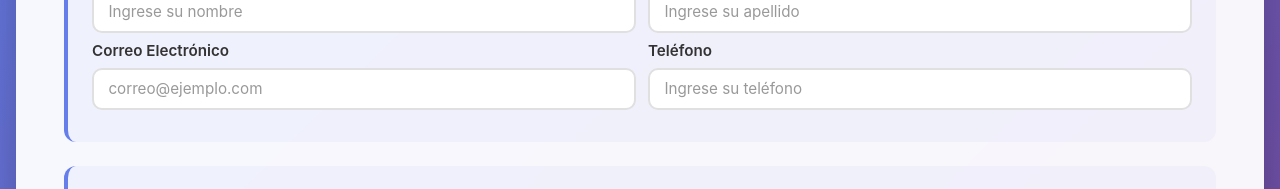
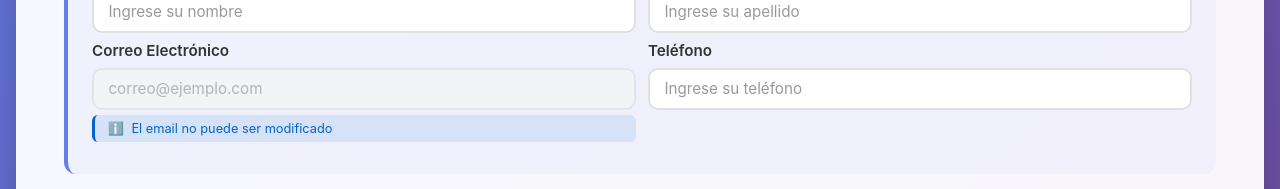
Before and after one commit to nazacisneros/ttps-spring-angular, an Angular app in the folder frontend/mascotas-perdidas/: page /perfil in a window 1280 px wide. Shown: the part 291-480 px from the top of the page. Built offline with nearby package versions, Linux system fonts and the light colour scheme; no server answers; sample sign-in values are in the browser's storage.

Commit message:
[FIX]: se modificó el response del usuario para cuando se edita la información propia.

```diff
--- a/frontend/mascotas-perdidas/src/app/models/usuario-perfil.model.ts
+++ b/frontend/mascotas-perdidas/src/app/models/usuario-perfil.model.ts
@@ -4,6 +4,7 @@ export interface UsuarioPerfil {
   apellido: string;
   email: string;
   telefono: string;
+  esAdmin: boolean;
   barrioId?: number;
   barrioNombre?: string;
   ciudadId?: number;
--- a/frontend/mascotas-perdidas/src/app/pages/registro/registro.component.css
+++ b/frontend/mascotas-perdidas/src/app/pages/registro/registro.component.css
@@ -249,6 +249,32 @@ select.ng-invalid.ng-touched:focus {
   margin-right: 0.25rem;
 }
 
+/* Mensaje informativo */
+.info-message {
+  color: #0066cc;
+  font-size: 0.8rem;
+  margin-top: 0.3rem;
+  padding: 0.4rem 0.8rem;
+  background: rgba(0, 102, 204, 0.1);
+  border-left: 3px solid #0066cc;
+  border-radius: 6px;
+  animation: slideIn 0.3s ease-out;
+}
+
+.info-message::before {
+  content: 'ℹ️ ';
+  margin-right: 0.25rem;
+}
+
+/* Input deshabilitado o readonly */
+input[readonly],
+input:disabled,
+select:disabled {
+  background-color: #f5f5f5;
+  cursor: not-allowed;
+  opacity: 0.7;
+}
+
 /* Error del servidor */
 .server-error {
   background: rgba(220, 53, 69, 0.1);
--- a/frontend/mascotas-perdidas/src/app/pages/registro/registro.component.html
+++ b/frontend/mascotas-perdidas/src/app/pages/registro/registro.component.html
@@ -31,10 +31,13 @@
       <div class="form-row">
         <div class="form-group">
           <label for="email">Correo Electrónico</label>
-          <input id="email" formControlName="email" placeholder="correo@ejemplo.com" type="email">
+          <input id="email" formControlName="email" placeholder="correo@ejemplo.com" type="email" [attr.readonly]="editMode ? true : null">
           <div *ngIf="registerForm.get('email')?.invalid && registerForm.get('email')?.touched" class="error">
             <span *ngIf="registerForm.get('email')?.errors?.['required']">El email es obligatorio</span>
             <span *ngIf="registerForm.get('email')?.errors?.['email']">Formato de email inválido</span>
+          </div>
+          <div *ngIf="editMode" class="info-message">
+            <span>El email no puede ser modificado</span>
           </div>
         </div>
 
--- a/frontend/mascotas-perdidas/src/app/pages/registro/registro.component.ts
+++ b/frontend/mascotas-perdidas/src/app/pages/registro/registro.component.ts
@@ -48,12 +48,19 @@ export class RegistroComponent implements OnInit {
   ngOnInit() {
     if (this.route.snapshot.url[0]?.path === 'perfil') {
       this.editMode = true;
+      // En modo edición, el email no se puede cambiar
+      this.registerForm.get('email')?.disable();
+      // Los campos de ubicación son opcionales en edición
       this.registerForm.get('telefono')?.clearValidators();
       this.registerForm.get('barrio')?.clearValidators();
       this.registerForm.get('ciudad')?.clearValidators();
       this.registerForm.get('telefono')?.updateValueAndValidity();
       this.registerForm.get('barrio')?.updateValueAndValidity();
       this.registerForm.get('ciudad')?.updateValueAndValidity();
+    } else {
+      // En modo registro, el password es obligatorio
+      this.registerForm.get('password')?.setValidators([Validators.required]);
+      this.registerForm.get('password')?.updateValueAndValidity();
     }
 
     this.ciudadService.getCiudades().subscribe(ciudades => {
@@ -103,19 +110,41 @@ export class RegistroComponent implements OnInit {
       const payload: any = {
         nombre: this.registerForm.value.nombre,
         apellido: this.registerForm.value.apellido,
-        telefono: this.registerForm.value.telefono,
+        telefono: this.registerForm.value.telefono || '',
         barrioId: this.registerForm.value.barrio || null
       };
 
       this.authService.updateProfile(payload)
         .subscribe({
-          next: () => {
-            console.log('Perfil actualizado');
-            this.loadUserData();
+          next: (response) => {
+            console.log('Perfil actualizado correctamente', response);
+            // Actualizar el usuario en el servicio de autenticación
+            this.authService.refreshUserData();
+            alert('Perfil actualizado exitosamente');
+            // Redirigir al home
+            this.router.navigate(['/']);
           },
           error: (err) => {
-            console.error('Error actualizando perfil', err);
-            alert('No se pudo actualizar el perfil.');
+            console.error('Error actualizando perfil:', err);
+            console.error('Status:', err.status);
+            console.error('Error completo:', JSON.stringify(err, null, 2));
+
+            // Si la actualización fue exitosa (status 200) pero hay un problema de parsing
+            if (err.status === 200 || err.status === 0) {
+              console.log('Actualización exitosa a pesar del error de parsing');
+              this.authService.refreshUserData();
+              alert('Perfil actualizado exitosamente');
+              this.router.navigate(['/']);
+              return;
+            }
+
+            if (err.error && typeof err.error === 'string') {
+              this.serverError = err.error;
+            } else if (err.error && err.error.message) {
+              this.serverError = err.error.message;
+            } else {
+              this.serverError = 'No se pudo actualizar el perfil. Intenta nuevamente.';
+            }
           }
         });
     } else {
--- a/frontend/mascotas-perdidas/src/app/services/auth.service.ts
+++ b/frontend/mascotas-perdidas/src/app/services/auth.service.ts
@@ -83,4 +83,25 @@ export class AuthService {
 
     return this.http.put(`${this.api}/me`, data);
   }
+
+  refreshUserData() {
+    // Obtener los datos actualizados del usuario desde el backend
+    this.getProfile().subscribe({
+      next: (profile) => {
+        const updatedUser: UsuarioAuth = {
+          id: profile.id,
+          nombre: profile.nombre,
+          apellido: profile.apellido,
+          email: profile.email,
+          esAdmin: profile.esAdmin
+        };
+        // Actualizar localStorage y BehaviorSubject
+        localStorage.setItem('user', JSON.stringify(updatedUser));
+        this.userSubject.next(updatedUser);
+      },
+      error: (err) => {
+        console.error('Error al refrescar datos del usuario:', err);
+      }
+    });
+  }
 }
```
Also changed, not shown: 1 other file (tests, documents, lock files or other folders).
